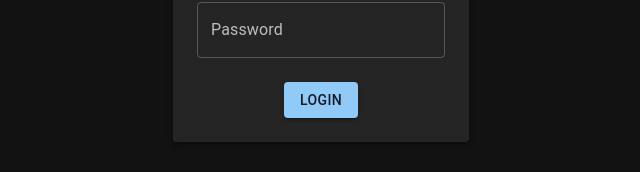
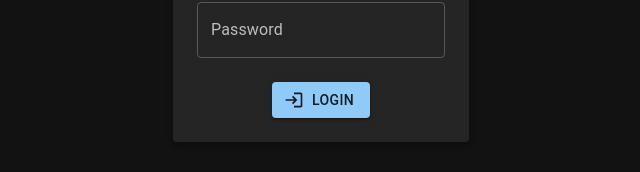
Before and after one commit to Rubyboat1207/kching-banking, a React (Vite) app: page /kching-bank in a window 1280 px wide. Shown: the part 400-572 px from the top of the page, without its empty margins (319-959 px from the left). Built offline with nearby package versions, Linux system fonts and the light colour scheme.

Commit message:
login button

```diff
--- a/src/pages/Home.tsx
+++ b/src/pages/Home.tsx
@@ -8,6 +8,7 @@ import Advertisement from "../components/Advertisement";
 import { tryLogin } from "../api/api";
 import { ThemeProvider, createTheme } from "@mui/material/styles";
 import { Paper, Typography } from "@mui/material";
+import LoginIcon from '@mui/icons-material/Login';
 
 function Home() {
   const [password, setPassword] = useState("");
@@ -74,7 +75,7 @@ function Home() {
               margin="normal"
               fullWidth
             />
-            <Button variant="contained" onClick={login} sx={{ mt: 2 }}>
+            <Button variant="contained" onClick={login} sx={{ mt: 2 }} startIcon={<LoginIcon/>}>
               Login
             </Button>
           </Box>
```
Also changed, not shown: 3 other files (tests, documents, lock files or other folders).
